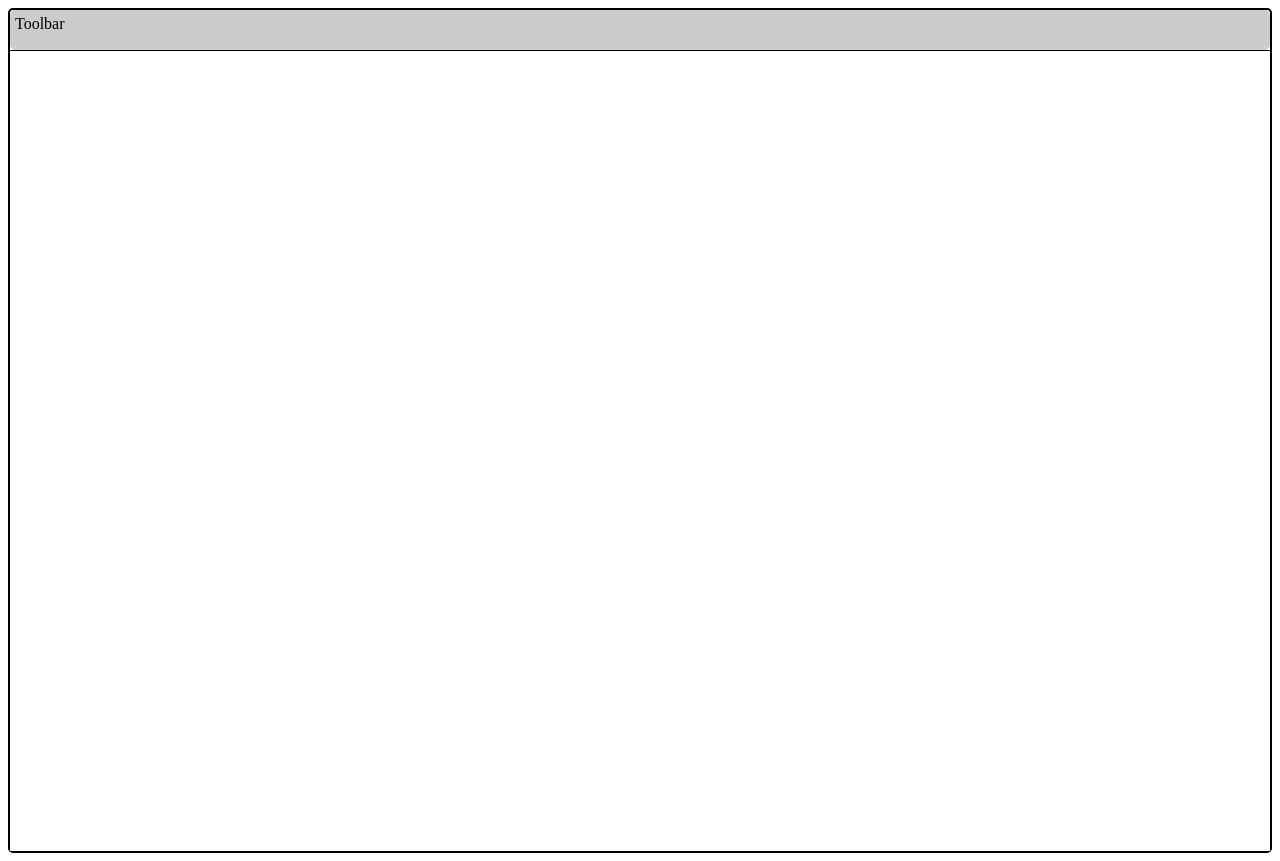
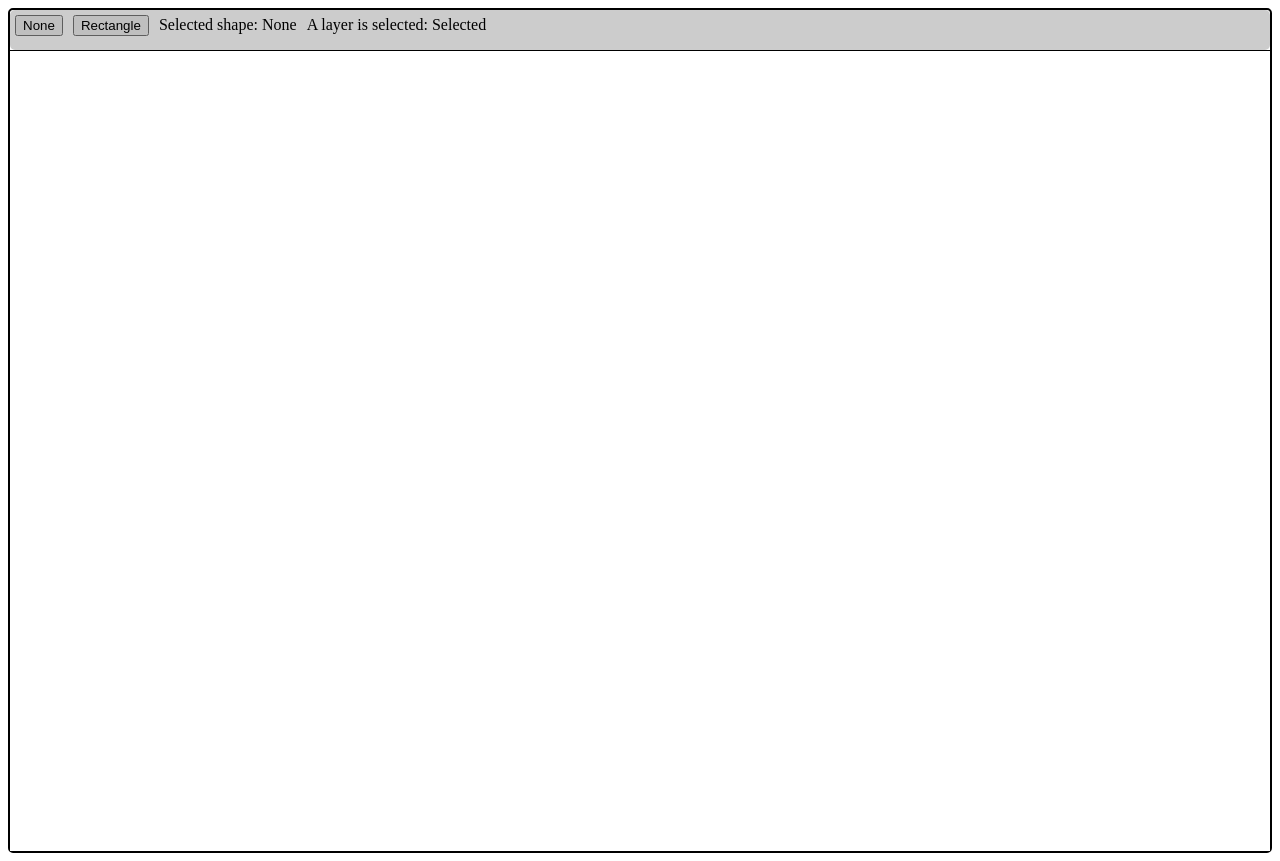
Before and after one commit to bbarn3y/konva-graph-visualization, an Angular app: page /editor in a window 1280 px wide. Built offline with nearby package versions, Linux system fonts and the light colour scheme.

Commit message:
Create a toolbar for dragging elements on the Konva editor, colors constant file added, basic rectangle shape added,

```diff
--- /dev/null
+++ b/src/app/_constants/colors.ts
@@ -0,0 +1,8 @@
+/*
+ * <<licensetext>>
+ */
+
+export class Colors {
+    public static defaultBg = '#00D2F0';
+    public static highlightBg = 'yellow'
+}
--- /dev/null
+++ b/src/app/_graphics/shapes/rectangle.ts
@@ -0,0 +1,40 @@
+/*
+ * <<licensetext>>
+ */
+import Konva from "konva";
+import { Colors } from "src/app/_constants/colors";
+import {ShapeType} from "src/app/_models/shape-type";
+export class RectangleShape {
+    stage: Konva.Stage;
+    x: number;
+    y: number;
+    width: number;
+    height: number;
+    draggable: boolean;
+    constructor(stage: Konva.Stage, x: number, y: number, width: number, height: number, draggable = false) {
+        this.stage = stage;
+        this.x = x;
+        this.y = y;
+        this.width = width;
+        this.height = height;
+        this.draggable = draggable;
+    }
+
+    draw(layer: Konva.Layer) {
+        layer.add(this.shape());
+    }
+
+    shape() {
+        return new Konva.Rect({
+            x: this.x,
+            y: this.y,
+            width: this.width,
+            height: this.height,
+            fill: Colors.defaultBg,
+            stroke: 'black',
+            strokeWidth: 4,
+            draggable: this.draggable,
+            type: ShapeType.RECTANGLE
+        })
+    }
+}
--- /dev/null
+++ b/src/app/_models/shape-type.ts
@@ -0,0 +1,7 @@
+/*
+ * <<licensetext>>
+ */
+
+export enum ShapeType {
+    RECTANGLE = 'Rectangle'
+}
--- a/src/app/pages/graph-editor/graph-editor.component.html
+++ b/src/app/pages/graph-editor/graph-editor.component.html
@@ -2,6 +2,36 @@
   ~ <<licensetext>>
   -->
 <div class="editor">
-  <div class="toolbar"><span>Toolbar</span></div>
-  <div id="container"></div>
+  <div class="toolbar">
+    <ul>
+      <li>
+        <button
+        style="margin-right: 10px;"
+        (click)="selectedShape = undefined"
+        >
+          <span>None</span>
+        </button>
+        <button
+        (click)="selectedShape = ShapeType.RECTANGLE"
+        [draggable]="true"
+        (dragstart)="shapeMenuItemDragStarted(ShapeType.RECTANGLE, $event)">
+          <span>Rectangle</span>
+        </button>
+      </li>
+      <li>
+        <span>Selected shape: {{selectedShape ? selectedShape : 'None'}}</span>
+      </li>
+      <li>
+        <span>A layer is selected: {{selectedLayer ? 'Selected' : 'None'}}</span>
+      </li>
+    </ul>
+  </div>
+  <div
+  #container
+  id="container"
+  style="width: 100%; height: 100%;"
+  tabindex="0"
+  (drop)="onDrop($event)"
+  (dragover)="onDragOver($event)"
+  ></div>
 </div>
--- a/src/app/pages/graph-editor/graph-editor.component.less
+++ b/src/app/pages/graph-editor/graph-editor.component.less
@@ -17,6 +17,18 @@
         -moz-filter: brightness(0.8);
         -o-filter: brightness(0.8);
         -ms-filter: brightness(0.8);
+
+        ul {
+            list-style: none;
+            ;
+            margin: 0;
+            padding: 0;
+        }
+
+        li {
+            display: inline-block;
+            margin-right: 10px;
+        }
     }
 }
 
--- a/src/app/pages/graph-editor/graph-editor.component.ts
+++ b/src/app/pages/graph-editor/graph-editor.component.ts
@@ -2,10 +2,12 @@
  * <<licensetext>>
  */
 
-import { AfterViewInit, Component } from '@angular/core';
+import { AfterViewInit, Component, ElementRef, QueryList, ViewChild, ViewChildren } from '@angular/core';
 import Konva from "konva";
 import Shape = Konva.Shape;
 import Group = Konva.Group;
+import { ShapeType } from 'src/app/_models/shape-type';
+import { RectangleShape } from 'src/app/_graphics/shapes/rectangle';
 
 @Component({
   selector: 'app-graph-editor',
@@ -13,8 +15,14 @@ import Group = Konva.Group;
   styleUrls: ['./graph-editor.component.less']
 })
 export class GraphEditorComponent implements AfterViewInit {
+  @ViewChild('container') containerElement?: ElementRef<HTMLDivElement>;
   stage?: Konva.Stage;
   selectedLayer?: Konva.Layer;
+  selectedShape?: ShapeType;
+
+
+
+  ShapeType = ShapeType;
   ngAfterViewInit(): void {
     this.initState(() => {
       this.addEventListeners();
@@ -37,11 +45,63 @@ export class GraphEditorComponent implements AfterViewInit {
         this.selectedLayer = this.stage.getLayers()[0];
         this.selectedLayer.draw();
       }
+
+      callback();
+    }, 0)
+  }
+
+  addEventListeners() {
+    if(!this.stage) {
+      return;
+    }
+    let outerThis = this;
+    this.stage.on('click', (event) => {
+      console.log('Click event on stage!', event);
+      const pointerPosition = this.stage?.getRelativePointerPosition();
+      if (pointerPosition && this.selectedShape) {
+        this.drawShape(this.selectedShape, pointerPosition.x, pointerPosition.y);
+      }
     })
   }
 
-  addEventListeners() {
+  drawShape(shapeType: ShapeType, x: number, y: number) {
+    console.log('drawShape', shapeType, x, y);
+    if(this.stage && this.selectedLayer) {
+      let shape;
+      switch(shapeType) {
+        case ShapeType.RECTANGLE:
+          shape = new RectangleShape(this.stage, x, y, 50, 50);
+          break;
+        default:
+          break;
+      }
 
+      if(!shape) {
+        return;
+      }
+
+      shape.draw(this.selectedLayer);
+    }
+  }
+
+  shapeMenuItemDragStarted(shapeType: ShapeType, e?: Event) {
+    this.selectedShape = shapeType;
+  }
+
+  onDrop(e: Event) {
+    console.log('On drop', e);
+    e.preventDefault();
+    if(!this.stage || !this.selectedShape) {
+      return;
+    }
+      this.stage.setPointersPositions(e);
+      if(this.stage.pointerPos) {
+        this.drawShape(this.selectedShape, this.stage.pointerPos?.x, this.stage.pointerPos.y)
+      }
+  }
+
+  onDragOver(e: Event) {
+    e.preventDefault();
   }
 
 }
```
